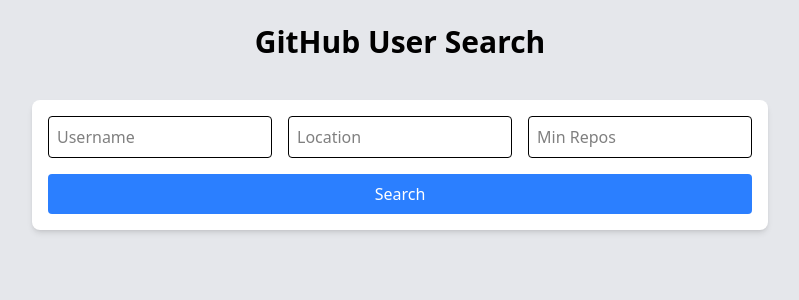
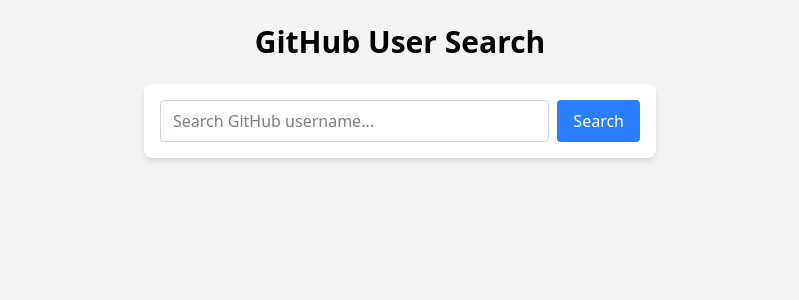
Before and after one commit to zainab9291/alx-fe-reactjs, a React (Vite) app in the folder github-user-search/: page / in a window 1280 px wide. Shown: the top 300 px of the page, without its empty margins (240-1039 px from the left). Built offline with nearby package versions, Linux system fonts and the light colour scheme.

Commit message:
Add Tailwind CSS setup and enhancements

```diff
--- a/github-user-search/src/App.jsx
+++ b/github-user-search/src/App.jsx
@@ -1,14 +1,15 @@
+import { useState } from "react";
 import Search from "./components/Search";
+import UserCard from "./components/UserCard";
 
-function App() {
+export default function App() {
+  const [user, setUser] = useState(null);
+
   return (
-    <div className="min-h-screen bg-gray-200">
-      <h1 className="text-center text-3xl font-bold py-6">
-        GitHub User Search
-      </h1>
-      <Search />
+    <div className="min-h-screen bg-gray-100 p-6">
+      <h1 className="text-3xl font-bold text-center mb-6">GitHub User Search</h1>
+      <Search onResult={setUser} />
+      {user && <UserCard user={user} />}
     </div>
   );
 }
-
-export default App;
--- a/github-user-search/src/components/Search.jsx
+++ b/github-user-search/src/components/Search.jsx
@@ -1,93 +1,52 @@
 import { useState } from "react";
-import { fetchAdvancedUsers } from "../services/githubService";
+import { fetchUserData } from "../services/githubService";
 
-const Search = () => {
+const Search = ({ onResult }) => {
   const [username, setUsername] = useState("");
-  const [location, setLocation] = useState("");
-  const [minRepos, setMinRepos] = useState("");
-  const [results, setResults] = useState([]);
   const [loading, setLoading] = useState(false);
-  const [error, setError] = useState("");
+  const [error, setError] = useState(null);
 
   const handleSearch = async (e) => {
     e.preventDefault();
     setLoading(true);
-    setError("");
-    setResults([]);
+    setError(null);
 
-    const data = await fetchAdvancedUsers(username, location, minRepos);
-    if (data.length === 0) {
+    try {
+      const data = await fetchUserData(username);
+      if (!data) {
+        setError("Looks like we cant find the user");
+        onResult(null);
+      } else {
+        onResult(data);
+      }
+    } catch {
       setError("Looks like we cant find the user");
-    } else {
-      setResults(data);
+      onResult(null);
+    } finally {
+      setLoading(false);
     }
-    setLoading(false);
   };
 
   return (
-    <div className="max-w-3xl mx-auto p-4">
-      <form
-        onSubmit={handleSearch}
-        className="grid gap-4 sm:grid-cols-3 mb-6 bg-white shadow-md rounded-lg p-4"
-      >
+    <div className="max-w-lg mx-auto p-4 bg-white shadow-md rounded-lg">
+      <form onSubmit={handleSearch} className="flex gap-2">
         <input
           type="text"
-          placeholder="Username"
+          placeholder="Search GitHub username..."
           value={username}
           onChange={(e) => setUsername(e.target.value)}
-          className="border p-2 rounded"
-        />
-        <input
-          type="text"
-          placeholder="Location"
-          value={location}
-          onChange={(e) => setLocation(e.target.value)}
-          className="border p-2 rounded"
-        />
-        <input
-          type="number"
-          placeholder="Min Repos"
-          value={minRepos}
-          onChange={(e) => setMinRepos(e.target.value)}
-          className="border p-2 rounded"
+          className="flex-1 border border-gray-300 rounded px-3 py-2 focus:outline-none focus:ring focus:ring-blue-300"
         />
         <button
           type="submit"
-          className="sm:col-span-3 bg-blue-500 text-white py-2 px-4 rounded hover:bg-blue-600"
+          className="bg-blue-500 text-white px-4 py-2 rounded hover:bg-blue-600 transition"
         >
           Search
         </button>
       </form>
 
-      {loading && <p className="text-center">Loading...</p>}
-      {error && <p className="text-center text-red-500">{error}</p>}
-
-      <div className="grid gap-4">
-        {results.map((user) => (
-          <div
-            key={user.id}
-            className="flex items-center gap-4 bg-gray-100 p-4 rounded shadow"
-          >
-            <img
-              src={user.avatar_url}
-              alt={`${user.login} avatar`}
-              className="w-16 h-16 rounded-full"
-            />
-            <div>
-              <h2 className="text-lg font-bold">{user.login}</h2>
-              <a
-                href={user.html_url}
-                target="_blank"
-                rel="noreferrer"
-                className="text-blue-500 underline"
-              >
-                View Profile
-              </a>
-              {/* GitHub Search API ما بيرجعش location وعدد الريبو مباشرة في البحث، محتاجين call تاني لو عايزين التفاصيل */}
-            </div>
-          </div>
-        ))}
-      </div>
+      {loading && <p className="mt-4 text-gray-500">Loading...</p>}
+      {error && <p className="mt-4 text-red-500">{error}</p>}
     </div>
   );
 };
--- a/github-user-search/src/components/UserCard.jsx
+++ b/github-user-search/src/components/UserCard.jsx
@@ -1,20 +1,27 @@
-export default function UserCard({ user }) {
+const UserCard = ({ user }) => {
   return (
-    <div style={{ border: '1px solid #ddd', padding: 16, borderRadius: 8, display: 'flex', gap: 16 }}>
-      <img src={user.avatar_url} alt="avatar" width={120} height={120} style={{ borderRadius: 8 }} />
-      <div>
-        <h2 style={{ margin: 0 }}>{user.name || user.login}</h2>
-        <p style={{ margin: '4px 0' }}><strong>@{user.login}</strong></p>
-        {user.bio && <p>{user.bio}</p>}
-        <p style={{ margin: 0 }}>
-          {user.location && <span>📍 {user.location} </span>}
-          <span> • Repos: {user.public_repos}</span>
-          <span> • Followers: {user.followers}</span>
-        </p>
-        <p style={{ marginTop: 8 }}>
-          <a href={user.html_url} target="_blank" rel="noopener noreferrer">View on GitHub</a>
-        </p>
+    <div className="max-w-lg mx-auto mt-6 bg-gray-50 p-4 rounded-lg shadow">
+      <div className="flex items-center gap-4">
+        <img
+          src={user.avatar_url}
+          alt={user.login}
+          className="w-20 h-20 rounded-full border"
+        />
+        <div>
+          <h2 className="text-xl font-bold">{user.login}</h2>
+          {user.name && <p className="text-gray-700">{user.name}</p>}
+          <a
+            href={user.html_url}
+            target="_blank"
+            rel="noopener noreferrer"
+            className="text-blue-500 hover:underline"
+          >
+            View Profile
+          </a>
+        </div>
       </div>
     </div>
-  )
-}
+  );
+};
+
+export default UserCard;
--- a/github-user-search/src/services/githubService.js
+++ b/github-user-search/src/services/githubService.js
@@ -1,19 +1,10 @@
-// src/services/githubService.js
-export const fetchAdvancedUsers = async (username, location, minRepos) => {
+import axios from "axios";
+
+export const fetchUserData = async (username) => {
   try {
-    let query = "";
-
-    if (username) query += `${username} in:login `;
-    if (location) query += `location:${location} `;
-    if (minRepos) query += `repos:>=${minRepos} `;
-
-    const response = await fetch(`https://api.github.com/search/users?q=${encodeURIComponent(query)}`);
-    if (!response.ok) throw new Error("Failed to fetch users");
-
-    const data = await response.json();
-    return data.items || [];
+    const response = await axios.get(`https://api.github.com/users/${username}`);
+    return response.data;
   } catch (error) {
-    console.error(error);
-    return [];
+    return null; // لو حصل خطأ أو المستخدم مش موجود
   }
 };
```
